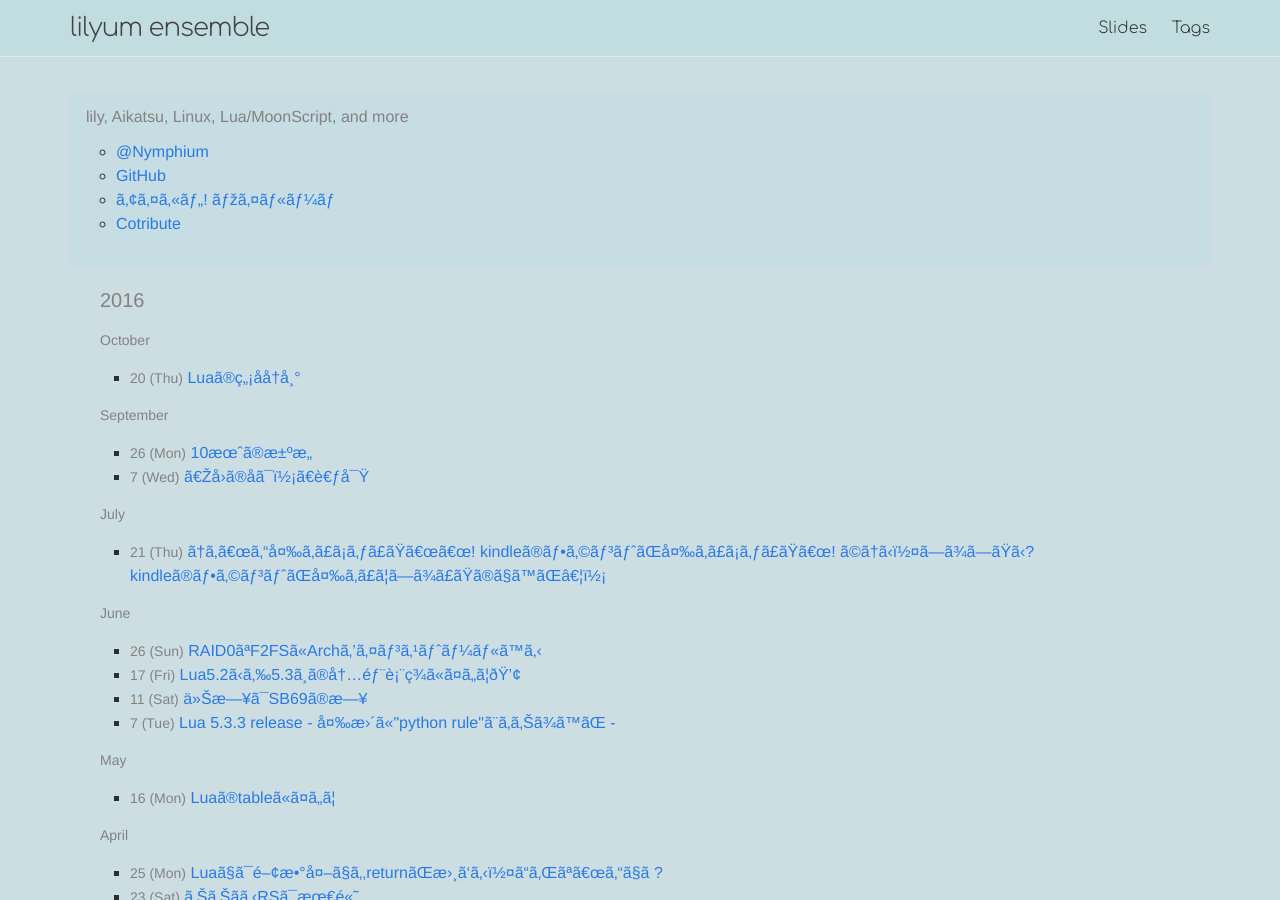
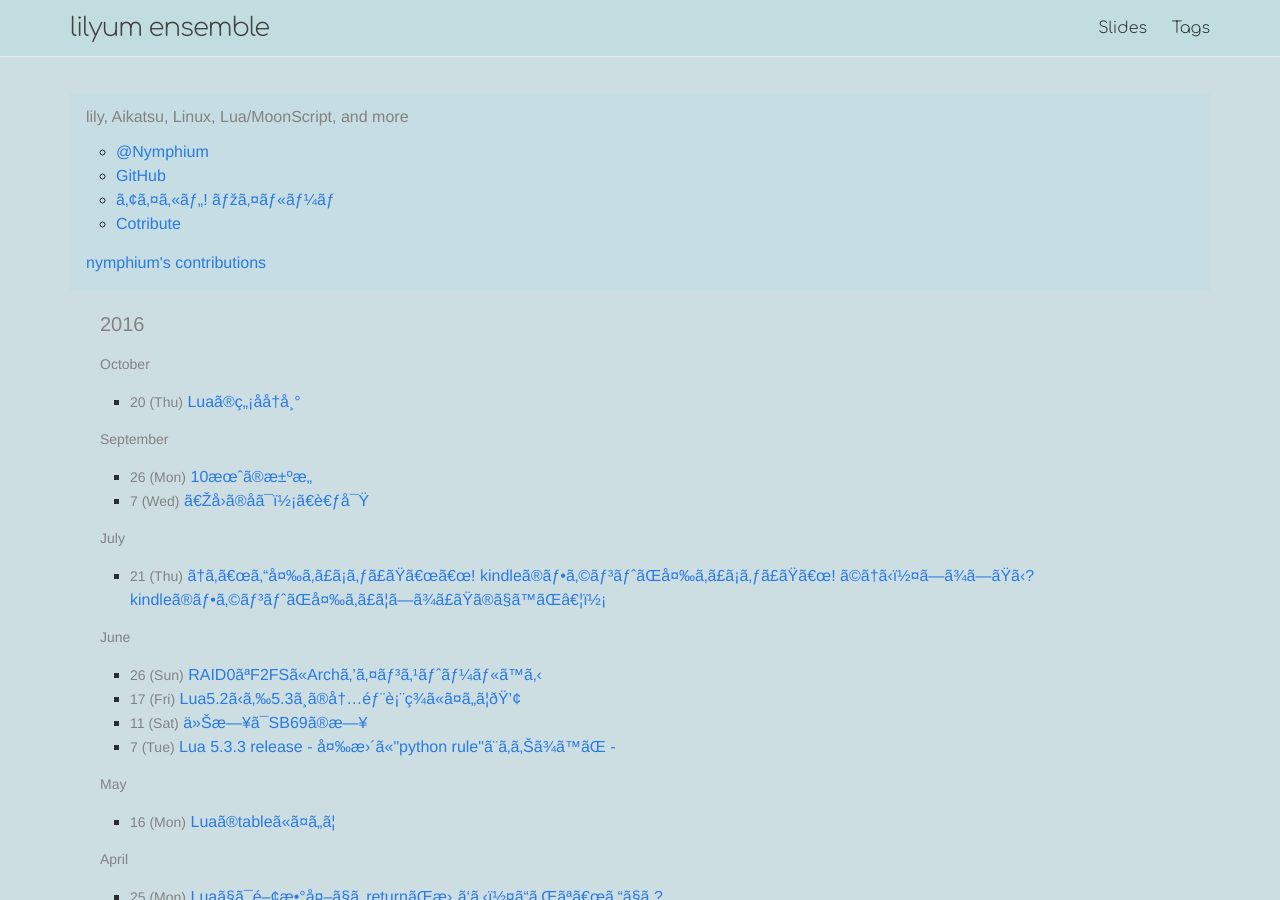
Before and after one commit to Nymphium/nymphium.github.io, a Jekyll site: the page built from index.html, in a window 1280 px wide and 900 px high. Built offline with Jekyll 4.4.1, drawn with Linux system fonts in a browser that asks for light colours; some web fonts are replaced; Markdown is read by kramdown in place of the engine named in the settings; a script that is not in the unit is left out.

Commit message:
deploy at 2016-11-06 19:49:14 +0900

```diff
--- a/index.html
+++ b/index.html
@@ -27,6 +27,7 @@ keywords: {{site.keywords}}
                   <li class="homecont"><a href="https://idolook.aikatsu.com/idolooks/index/nDggu4fmSdESdR83/" target="_blank">アイカツ&#33; マイルーム</a></li>
                   <li class="homecont"><a href="http://www.amazon.co.jp/registry/wishlist/17TF1JSMGF11N" target="_blank">Cotribute</a></li>
                 </ul>
+                <a href="http://github.com/nymphium" class="gh-contributions" data-gh-username="nymphium" target="_blank">nymphium's contributions</a><script src="http://ikuwow.github.io/yourcontributions/widget.min.js"></script>
               </div>
               <ul class="posts">
                 <ul class="post-list">{% assign posts_collate = site.posts %}{% for post in posts_collate %}{% capture this_year %}{{ post.date | date: "%Y" }}{% endcapture %}{% capture this_month %}{{ post.date | date: "%B" }}{% endcapture %}{% capture next_year %}{{ post.previous.date | date: "%Y" }}{% endcapture %}{% capture next_month %}{{ post.previous.date | date: "%B" }}{% endcapture %}{% if forloop.first %}
```
